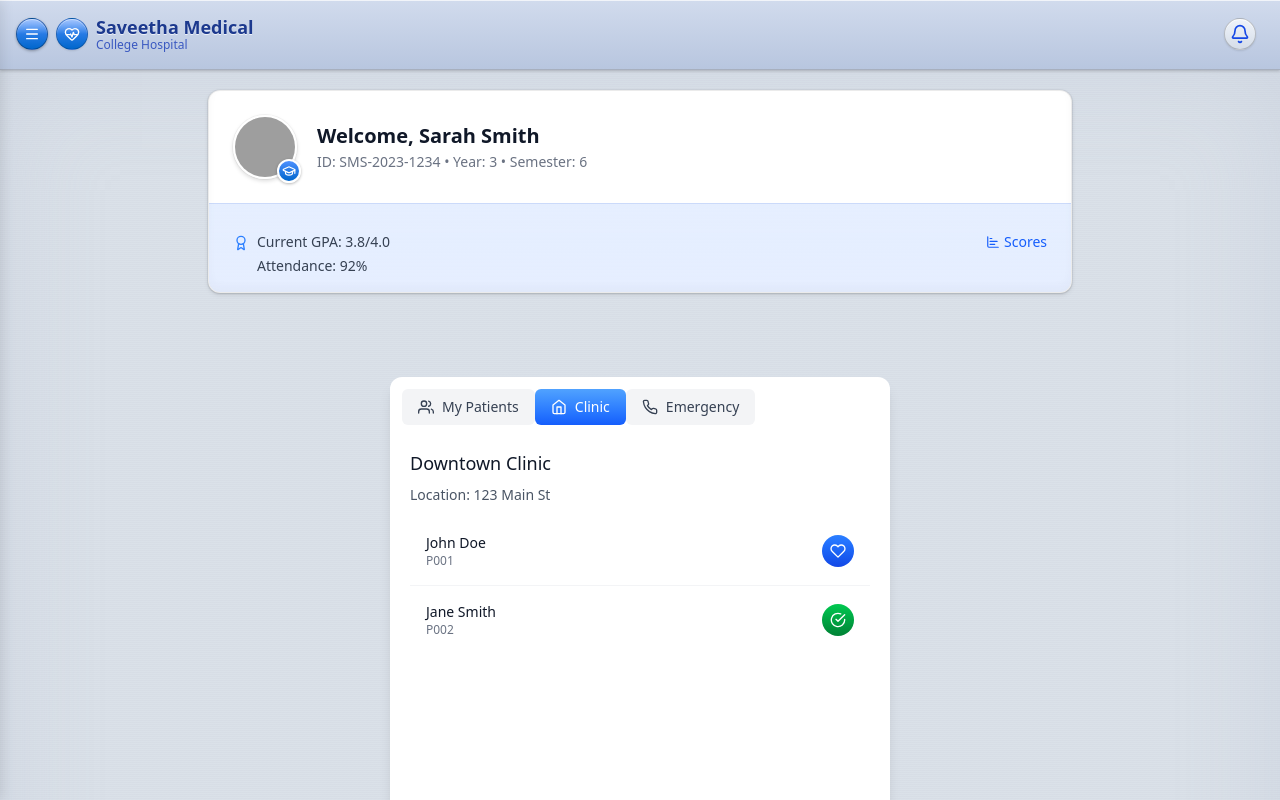
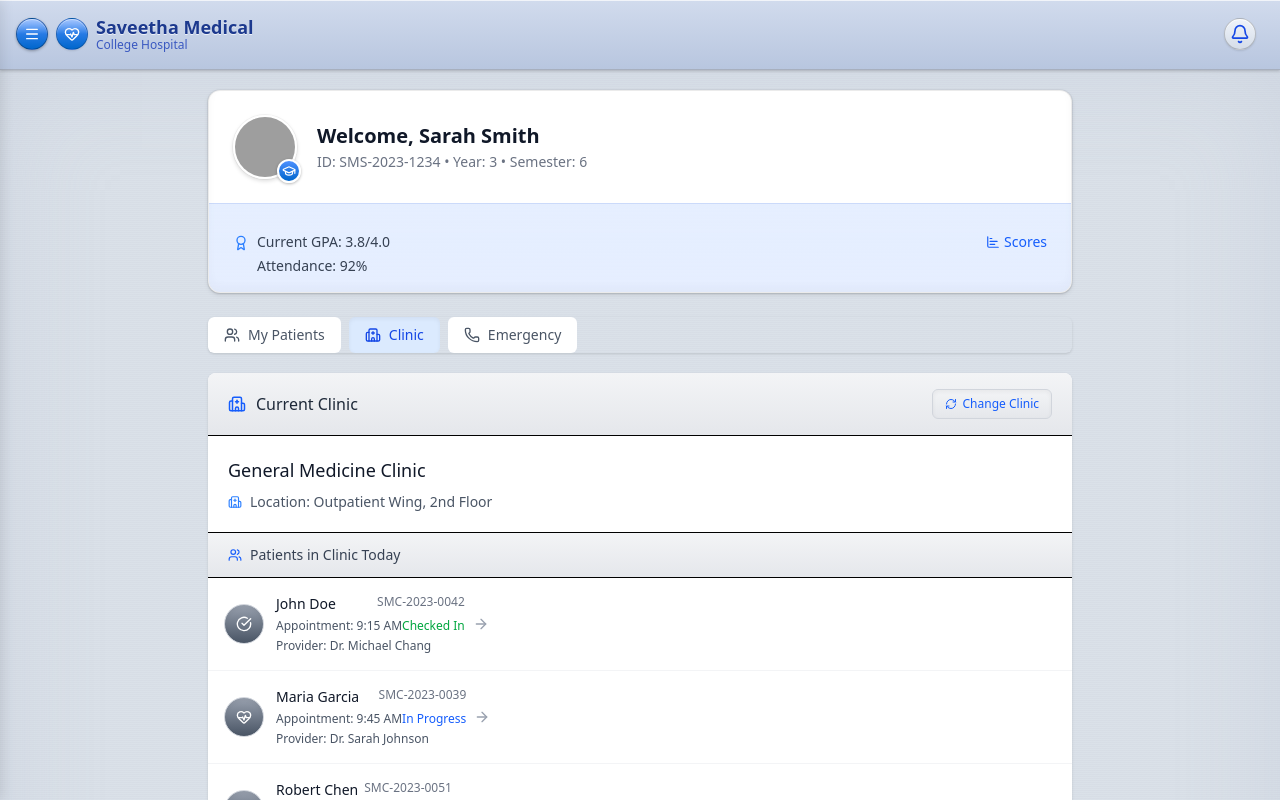
Before and after one commit to Mukunthan-A-R/simats-medical-client, a React (Vite) app: page /student/dashboard in a window 1280 px wide. Both pictures are taken after a click on the button "Clinic". Shown: the top 800 px of the page. Built offline with nearby package versions, Linux system fonts and the light colour scheme; grey boxes are pictures that could not be loaded.

Commit message:
window tab UI

```diff
--- a/src/components/StudentDashboardProfile.jsx
+++ b/src/components/StudentDashboardProfile.jsx
@@ -5,7 +5,7 @@ export default function StudentProfileCard({ onNavigate }) {
   const [activeTab, setActiveTab] = useState(null);
 
   return (
-    <div className="px-4 py-5 max-w-4xl mx-auto w-full">
+    <div>
       {/* Student Profile Card */}
       <div
         className="overflow-hidden mb-6 cursor-pointer transform transition-transform duration-200 hover:scale-[1.01]"
--- a/src/components/StudentDashboardSliderWindow.jsx
+++ b/src/components/StudentDashboardSliderWindow.jsx
@@ -1,196 +1,352 @@
+// StudentDashboardSliderWindow.jsx
 import React, { useState } from "react";
 import {
-  FiUsers,
-  FiHome,
-  FiPhone,
-  FiArrowRight,
-  FiRefreshCw,
-  FiCheckCircle,
-  FiClock,
-  FiHeart,
-  FiMail,
-} from "react-icons/fi";
+  UsersIcon,
+  HospitalIcon,
+  PhoneIcon,
+  RefreshCwIcon,
+  ArrowRightIcon,
+  CheckCircleIcon,
+  HeartPulseIcon,
+  ClockIcon,
+  ChevronDownIcon,
+} from "lucide-react"; // Adjust the icon import path if needed
 
-const aquaButtonStyle =
-  "bg-gradient-to-b from-blue-400 to-blue-600 text-white font-medium";
-const aquaGlossEffect = "shadow-md";
+// Mock data (trimmed)
+const assignedPatients = [
+  { id: "SMC-2023-0042", name: "John Doe", age: 45, diagnosis: "Hypertension" },
+  {
+    id: "SMC-2023-0039",
+    name: "Maria Garcia",
+    age: 62,
+    diagnosis: "Type 2 Diabetes",
+  },
+  {
+    id: "SMC-2023-0051",
+    name: "Robert Chen",
+    age: 34,
+    diagnosis: "Acute Bronchitis",
+  },
+];
+const additionalPatients = [
+  { id: "SMC-2023-0063", name: "Emily Wong", age: 29, diagnosis: "Migraine" },
+  {
+    id: "SMC-2023-0071",
+    name: "James Smith",
+    age: 53,
+    diagnosis: "Lower Back Pain",
+  },
+  {
+    id: "SMC-2023-0084",
+    name: "Sophia Rodriguez",
+    age: 41,
+    diagnosis: "Asthma",
+  },
+  { id: "SMC-2023-0097", name: "David Kim", age: 67, diagnosis: "Arthritis" },
+  {
+    id: "SMC-2023-0105",
+    name: "Olivia Johnson",
+    age: 36,
+    diagnosis: "Gastritis",
+  },
+];
+const availableClinics = [
+  {
+    id: "clinic-001",
+    name: "General Medicine Clinic",
+    date: "May 28, 2023",
+    time: "9:00 AM - 12:00 PM",
+    location: "Outpatient Wing, 2nd Floor",
+    attendingDoctor: "Dr. Sarah Johnson",
+  },
+  {
+    id: "clinic-002",
+    name: "Cardiology Clinic",
+    date: "May 29, 2023",
+    time: "10:00 AM - 2:00 PM",
+    location: "Cardiac Care Center, 3rd Floor",
+    attendingDoctor: "Dr. Robert Miller",
+  },
+  {
+    id: "clinic-003",
+    name: "Pediatrics Clinic",
+    date: "May 30, 2023",
+    time: "8:30 AM - 11:30 AM",
+    location: "Children's Wing, 1st Floor",
+    attendingDoctor: "Dr. Emily Rodriguez",
+  },
+];
+const currentClinic = {
+  name: "General Medicine Clinic",
+  location: "Outpatient Wing, 2nd Floor",
+  patients: [
+    {
+      id: "SMC-2023-0042",
+      name: "John Doe",
+      time: "9:15 AM",
+      status: "Checked In",
+      treatmentProvider: "Dr. Michael Chang",
+    },
+    {
+      id: "SMC-2023-0039",
+      name: "Maria Garcia",
+      time: "9:45 AM",
+      status: "In Progress",
+      treatmentProvider: "Dr. Sarah Johnson",
+    },
+    {
+      id: "SMC-2023-0051",
+      name: "Robert Chen",
+      time: "10:30 AM",
+      status: "Waiting",
+      treatmentProvider: "Dr. Emily Rodriguez",
+    },
+    {
+      id: "SMC-2023-0063",
+      name: "Emily Wong",
+      time: "11:00 AM",
+      status: "Waiting",
+      treatmentProvider: "Dr. Robert Miller",
+    },
+    {
+      id: "SMC-2023-0071",
+      name: "James Smith",
+      time: "11:30 AM",
+      status: "Waiting",
+      treatmentProvider: "Dr. Jessica Williams",
+    },
+  ],
+};
+const emergencyContacts = [
+  {
+    id: "doc-001",
+    name: "Dr. Sarah Johnson",
+    specialty: "Internal Medicine",
+    phone: "+91 98765 43210",
+    status: "available",
+    photo:
+      "https://images.unsplash.com/photo-1559839734-2b71ea197ec2?ixlib=rb-4.0.3&auto=format&fit=crop&w=200&q=80",
+  },
+  {
+    id: "doc-002",
+    name: "Dr. Robert Miller",
+    specialty: "Cardiology",
+    phone: "+91 87654 32109",
+    status: "available",
+    photo:
+      "https://images.unsplash.com/photo-1612349317150-e413f6a5b16d?ixlib=rb-4.0.3&auto=format&fit=crop&w=200&q=80",
+  },
+  {
+    id: "doc-003",
+    name: "Dr. Emily Rodriguez",
+    specialty: "Pediatrics",
+    phone: "+91 76543 21098",
+    status: "busy",
+    photo:
+      "https://images.unsplash.com/photo-1594824476967-48c8b964273f?ixlib=rb-4.0.3&auto=format&fit=crop&w=200&q=80",
+  },
+  {
+    id: "doc-004",
+    name: "Dr. Michael Chang",
+    specialty: "Surgery",
+    phone: "+91 65432 10987",
+    status: "unavailable",
+    photo:
+      "https://images.unsplash.com/photo-1537368910025-700350fe46c7?ixlib=rb-4.0.3&auto=format&fit=crop&w=200&q=80",
+  },
+  {
+    id: "doc-005",
+    name: "Dr. Jessica Williams",
+    specialty: "Emergency Medicine",
+    phone: "+91 54321 09876",
+    status: "available",
+    photo:
+      "https://images.unsplash.com/photo-1622253692010-333f2da6031d?ixlib=rb-4.0.3&auto=format&fit=crop&w=200&q=80",
+  },
+];
 
+// Tab button helper
 const TabButton = ({ isActive, onClick, icon, label }) => (
   <button
-    className={`flex items-center gap-2 px-4 py-2 text-sm font-medium rounded-md ${
-      isActive ? aquaButtonStyle : "bg-gray-100 text-gray-700"
+    onClick={onClick}
+    className={`flex items-center px-4 py-2 mr-2 rounded-md font-medium text-sm ${
+      isActive
+        ? "bg-blue-100 text-blue-700 shadow-inner"
+        : "bg-white text-gray-600 hover:bg-blue-50"
     }`}
-    onClick={onClick}
   >
-    {icon} {label}
+    {icon}
+    <span className="ml-2">{label}</span>
   </button>
 );
 
-const StudentDashboardSliderWindow = () => {
+export default function StudentDashboardSliderWindow() {
   const [activeTab, setActiveTab] = useState("patients");
   const [showAllPatients, setShowAllPatients] = useState(false);
-  const [selectedClinic, setSelectedClinic] = useState({
-    name: "Downtown Clinic",
-    location: "123 Main St",
-    patients: [
-      {
-        id: "P001",
-        name: "John Doe",
-        time: "10:00 AM",
-        status: "In Progress",
-        treatmentProvider: "Dr. Smith",
-      },
-      {
-        id: "P002",
-        name: "Jane Smith",
-        time: "11:00 AM",
-        status: "Checked In",
-        treatmentProvider: "Dr. Lee",
-      },
-    ],
-  });
+  const [showClinicSelector, setShowClinicSelector] = useState(false);
+  const [selectedClinic, setSelectedClinic] = useState(currentClinic);
 
-  const assignedPatients = [
-    { id: "PT001", name: "Alice Johnson", age: 22, diagnosis: "Flu" },
-    { id: "PT002", name: "Bob Williams", age: 25, diagnosis: "Sprained Ankle" },
-  ];
-
-  const emergencyContacts = [
-    {
-      id: "D001",
-      name: "Dr. House",
-      specialty: "Diagnostics",
-      department: "Internal",
-      status: "available",
-      phone: "555-1234",
-      email: "house@example.com",
-      availability: "24/7",
-      photo: "https://via.placeholder.com/48",
-    },
-    {
-      id: "D002",
-      name: "Dr. Watson",
-      specialty: "Surgery",
-      department: "General",
-      status: "busy",
-      phone: "555-5678",
-      email: "watson@example.com",
-      availability: "9AM-5PM",
-      photo: "https://via.placeholder.com/48",
-    },
-  ];
-
-  const getStatusGradient = (status) => {
-    switch (status) {
-      case "In Progress":
-        return "bg-gradient-to-b from-blue-500 to-blue-700";
-      case "Checked In":
-        return "bg-gradient-to-b from-green-500 to-green-700";
-      default:
-        return "bg-gradient-to-b from-gray-400 to-gray-600";
-    }
+  const handleChangeClinic = () => setShowClinicSelector(!showClinicSelector);
+  const selectClinic = (clinic) => {
+    setSelectedClinic(clinic);
+    setShowClinicSelector(false);
   };
-
-  const getEmergencyStatusGradient = (status) => {
-    switch (status) {
-      case "available":
-        return "bg-gradient-to-b from-green-500 to-green-700";
-      case "busy":
-        return "bg-gradient-to-b from-yellow-500 to-yellow-700";
-      case "unavailable":
-        return "bg-gradient-to-b from-red-500 to-red-700";
-      default:
-        return "bg-gray-400";
-    }
-  };
+  const onNavigate = (path) => console.log("Navigate to:", path);
 
   return (
-    <div className="flex justify-center my-10">
-      {/* Container with fixed size matching user profile */}
-      <div
-        className="w-[500px] h-[650px] rounded-xl shadow-lg flex flex-col overflow-hidden"
-        style={{ background: "white" }}
-      >
+    <div className="w-full">
       {/* Tabs */}
-        <div className="flex mb-3 overflow-x-auto p-3">
+      <div className="flex mb-5 overflow-x-auto scrollbar-hide w-full rounded-md shadow-sm">
         <TabButton
           isActive={activeTab === "patients"}
           onClick={() => setActiveTab("patients")}
-            icon={<FiUsers size={16} />}
+          icon={<UsersIcon size={16} />}
           label="My Patients"
         />
         <TabButton
           isActive={activeTab === "clinic"}
           onClick={() => setActiveTab("clinic")}
-            icon={<FiHome size={16} />}
+          icon={<HospitalIcon size={16} />}
           label="Clinic"
         />
         <TabButton
           isActive={activeTab === "emergency"}
           onClick={() => setActiveTab("emergency")}
-            icon={<FiPhone size={16} />}
+          icon={<PhoneIcon size={16} />}
           label="Emergency"
         />
       </div>
 
-        {/* Tab Content */}
-        <div className="flex-1 overflow-y-auto px-5 pb-5">
-          {/* Patients Tab */}
+      <div className="tab-content">
+        {/* My Patients Tab */}
         {activeTab === "patients" && (
-            <div>
-              {assignedPatients.map((patient) => (
+          <div className="overflow-hidden mb-6 rounded-lg shadow-sm bg-white animate-fadeIn">
+            <div className="px-5 py-4 border-b flex items-center justify-between bg-gradient-to-b from-gray-100 to-gray-200">
+              <div className="flex items-center">
+                <UsersIcon size={18} className="text-blue-600 mr-2.5" />
+                <h3 className="font-medium text-gray-800 text-base">
+                  Patients Assigned to Me
+                </h3>
+              </div>
+              <button
+                onClick={handleChangeClinic}
+                className="px-3 py-1.5 rounded-md text-xs font-medium bg-gradient-to-b from-gray-100 to-gray-200 text-blue-600 flex items-center border border-gray-300 shadow-inner"
+              >
+                <RefreshCwIcon size={12} className="mr-1.5" /> Refresh List
+              </button>
+            </div>
+            <div className="divide-y divide-gray-100">
+              {[
+                ...assignedPatients,
+                ...(showAllPatients ? additionalPatients : []),
+              ].map((patient) => (
                 <div
                   key={patient.id}
-                  className="p-4 hover:bg-blue-50 transition-colors rounded-lg mb-3 cursor-pointer flex justify-between items-center"
+                  className="p-4 hover:bg-blue-50 transition-colors cursor-pointer flex items-center justify-between"
+                  onClick={() =>
+                    onNavigate(`patient-case-record/${patient.id}`)
+                  }
                 >
+                  <div className="flex items-center">
+                    <div className="w-10 h-10 rounded-full bg-gradient-to-b from-blue-400 to-blue-700 flex items-center justify-center mr-3 shadow-inner border border-gray-300">
+                      <UsersIcon size={16} className="text-white" />
+                    </div>
                     <div>
                       <p className="text-sm font-medium text-gray-900">
                         {patient.name}
                       </p>
-                    <p className="text-xs text-gray-500">{patient.id}</p>
-                  </div>
-                  <div className="text-sm text-gray-700">
-                    {patient.age} yrs • {patient.diagnosis}
+                      <p className="text-xs text-gray-600">
+                        {patient.age} years • {patient.diagnosis}
+                      </p>
                     </div>
                   </div>
+                  <ArrowRightIcon size={14} className="text-blue-600" />
+                </div>
               ))}
+            </div>
+            <div className="px-5 py-3 border-t flex justify-center bg-gradient-to-b from-gray-100 to-gray-200">
               <button
                 onClick={() => setShowAllPatients(!showAllPatients)}
-                className="px-4 py-2 rounded-md bg-blue-600 text-white text-sm font-medium w-full"
+                className="px-4 py-2 rounded-md text-sm font-medium bg-gradient-to-b from-blue-500 to-blue-700 text-white flex items-center shadow-inner border border-gray-300"
               >
+                <span>
                   {showAllPatients ? "Show Less" : "View All Patients"}
+                </span>
+                <ChevronDownIcon
+                  size={16}
+                  className={`ml-1.5 transition-transform duration-300 ${
+                    showAllPatients ? "rotate-180" : ""
+                  }`}
+                />
               </button>
+            </div>
           </div>
         )}
 
         {/* Clinic Tab */}
         {activeTab === "clinic" && (
-            <div>
-              <p className="text-lg font-medium text-gray-900 mb-2">
-                {selectedClinic.name}
-              </p>
-              <p className="text-sm text-gray-600 mb-3">
-                Location: {selectedClinic.location}
-              </p>
-              <div className="divide-y divide-gray-100">
-                {selectedClinic.patients.map((patient) => (
+          <div className="overflow-hidden mb-6 rounded-lg shadow-sm bg-white animate-fadeIn">
+            <div className="px-5 py-4 border-b flex items-center justify-between bg-gradient-to-b from-gray-100 to-gray-200">
+              <div className="flex items-center">
+                <HospitalIcon size={18} className="text-blue-600 mr-2.5" />
+                <h3 className="font-medium text-gray-800 text-base">
+                  Current Clinic
+                </h3>
+              </div>
+              <button
+                onClick={handleChangeClinic}
+                className="px-3 py-1.5 rounded-md text-xs font-medium bg-gradient-to-b from-gray-100 to-gray-200 text-blue-600 flex items-center border border-gray-300 shadow-inner"
+              >
+                <RefreshCwIcon size={12} className="mr-1.5" /> Change Clinic
+              </button>
+            </div>
+
+            {/* Clinic Selector */}
+            {showClinicSelector && (
+              <div className="p-4 bg-blue-50 border-b border-blue-100 animate-slideDown">
+                <h4 className="text-sm font-medium text-blue-800 mb-3">
+                  Select a Clinic:
+                </h4>
+                <div className="space-y-2">
+                  {availableClinics.map((clinic) => (
                     <div
-                    key={patient.id}
-                    className="p-4 hover:bg-blue-50 transition-colors cursor-pointer flex justify-between items-center"
+                      key={clinic.id}
+                      className="p-3 bg-white rounded-lg border border-blue-100 cursor-pointer hover:bg-blue-50 transition-colors"
+                      onClick={() => selectClinic(clinic)}
                     >
+                      <div className="flex justify-between items-center">
                         <div>
                           <p className="text-sm font-medium text-gray-900">
-                        {patient.name}
+                            {clinic.name}
                           </p>
-                      <p className="text-xs text-gray-500">{patient.id}</p>
+                          <p className="text-xs text-gray-600 mt-0.5">
+                            {clinic.date} • {clinic.time}
+                          </p>
                         </div>
+                        <div className="flex items-center">
+                          <p className="text-xs text-gray-600 mr-2">
+                            {clinic.attendingDoctor}
+                          </p>
                           <div
-                      className={`w-8 h-8 rounded-full flex items-center justify-center text-white ${getStatusGradient(
-                        patient.status
-                      )}`}
+                            className={`w-6 h-6 rounded-full flex items-center justify-center ${
+                              selectedClinic.id === clinic.id
+                                ? "bg-green-600"
+                                : "bg-gray-200"
+                            }`}
                           >
-                      {patient.status === "In Progress" && <FiHeart />}
-                      {patient.status === "Checked In" && <FiCheckCircle />}
+                            {selectedClinic.id === clinic.id ? (
+                              <CheckCircleIcon
+                                size={14}
+                                className="text-white"
+                              />
+                            ) : (
+                              <ArrowRightIcon
+                                size={14}
+                                className="text-gray-500"
+                              />
+                            )}
+                          </div>
+                        </div>
                       </div>
                     </div>
                   ))}
@@ -198,49 +354,126 @@ const StudentDashboardSliderWindow = () => {
               </div>
             )}
 
-          {/* Emergency Tab */}
-          {activeTab === "emergency" && (
-            <div>
-              {emergencyContacts.map((contact) => (
+            <div className="p-5 border-b">
+              <p className="text-lg font-medium text-gray-900 mb-2">
+                {selectedClinic.name}
+              </p>
+              <div className="flex items-center text-sm text-gray-600">
+                <HospitalIcon size={14} className="text-blue-500 mr-2" />
+                <p>Location: {selectedClinic.location}</p>
+              </div>
+            </div>
+
+            <div className="px-5 py-3 border-b bg-gradient-to-b from-gray-100 to-gray-200">
+              <p className="text-sm font-medium text-gray-700 flex items-center">
+                <UsersIcon size={14} className="mr-2 text-blue-600" /> Patients
+                in Clinic Today
+              </p>
+            </div>
+
+            <div className="divide-y divide-gray-100">
+              {currentClinic.patients.map((patient) => (
                 <div
-                  key={contact.id}
-                  className="p-4 hover:bg-blue-50 transition-colors rounded-lg mb-3 flex justify-between items-center"
+                  key={patient.id}
+                  className="p-4 hover:bg-blue-50 transition-colors cursor-pointer flex items-center justify-between"
                 >
-                  <div className="flex items-center gap-3">
-                    <div
-                      className={`w-12 h-12 rounded-full flex items-center justify-center text-white ${getEmergencyStatusGradient(
-                        contact.status
-                      )}`}
+                  <div className="flex items-center">
+                    <div className="w-10 h-10 rounded-full bg-gradient-to-b from-gray-400 to-gray-600 flex items-center justify-center mr-3 shadow-inner border border-gray-300">
+                      {patient.status === "In Progress" ? (
+                        <HeartPulseIcon size={16} className="text-white" />
+                      ) : patient.status === "Checked In" ? (
+                        <CheckCircleIcon size={16} className="text-white" />
+                      ) : (
+                        <ClockIcon size={16} className="text-white" />
+                      )}
+                    </div>
+                    <div className="flex-1">
+                      <div className="flex justify-between">
+                        <p className="text-sm font-medium text-gray-900">
+                          {patient.name}
+                        </p>
+                        <p className="text-xs text-gray-500">{patient.id}</p>
+                      </div>
+                      <div className="flex justify-between mt-1">
+                        <p className="text-xs text-gray-600">
+                          Appointment: {patient.time}
+                        </p>
+                        <p
+                          className={`text-xs font-medium ${
+                            patient.status === "In Progress"
+                              ? "text-blue-600"
+                              : patient.status === "Checked In"
+                              ? "text-green-600"
+                              : "text-gray-600"
+                          }`}
                         >
-                      {contact.status === "available" && <FiCheckCircle />}
-                      {contact.status === "busy" && <FiClock />}
-                      {contact.status === "unavailable" && <FiArrowRight />}
+                          {patient.status}
+                        </p>
                       </div>
-                    <div>
-                      <p className="text-sm font-medium text-gray-900">
-                        {contact.name}
-                      </p>
-                      <p className="text-xs text-gray-500">
-                        {contact.specialty} • {contact.department}
+                      <div className="mt-1 flex items-center">
+                        <p className="text-xs text-gray-600">
+                          <span className="font-medium">Provider:</span>{" "}
+                          {patient.treatmentProvider}
                         </p>
                       </div>
                     </div>
-                  <div className="flex gap-2">
-                    <button className="px-3 py-1.5 rounded-md text-xs font-medium bg-green-500 text-white flex items-center gap-1">
-                      <FiPhone /> Call
-                    </button>
-                    <button className="px-3 py-1.5 rounded-md text-xs font-medium bg-blue-200 text-blue-700 flex items-center gap-1">
-                      <FiMail /> Email
-                    </button>
+                    <ArrowRightIcon size={16} className="text-gray-400 ml-2" />
                   </div>
                 </div>
               ))}
             </div>
+
+            <div className="px-5 py-3 border-t bg-gradient-to-b from-gray-100 to-gray-200" />
+          </div>
+        )}
+
+        {/* Emergency Tab */}
+        {activeTab === "emergency" && (
+          <div className="overflow-hidden mb-6 rounded-lg shadow-sm bg-white animate-fadeIn">
+            <div className="px-5 py-4 border-b flex items-center justify-between bg-gradient-to-b from-gray-100 to-gray-200">
+              <div className="flex items-center">
+                <PhoneIcon size={18} className="text-blue-600 mr-2.5" />
+                <h3 className="font-medium text-gray-800 text-base">
+                  Emergency Contacts
+                </h3>
+              </div>
+            </div>
+            <div className="divide-y divide-gray-100">
+              {emergencyContacts.map((contact) => (
+                <div
+                  key={contact.id}
+                  className="p-4 hover:bg-blue-50 transition-colors cursor-pointer flex items-center"
+                >
+                  <img
+                    src={contact.photo}
+                    alt={contact.name}
+                    className="w-10 h-10 rounded-full mr-3"
+                  />
+                  <div className="flex-1">
+                    <p className="text-sm font-medium text-gray-900">
+                      {contact.name}
+                    </p>
+                    <p className="text-xs text-gray-600">
+                      {contact.specialty} • {contact.phone}
+                    </p>
+                  </div>
+                  <div
+                    className={`px-2 py-1 rounded-full text-xs font-medium ${
+                      contact.status === "available"
+                        ? "bg-green-100 text-green-700"
+                        : contact.status === "busy"
+                        ? "bg-yellow-100 text-yellow-700"
+                        : "bg-red-100 text-red-700"
+                    }`}
+                  >
+                    {contact.status}
+                  </div>
+                </div>
+              ))}
+            </div>
+          </div>
         )}
       </div>
     </div>
-    </div>
   );
-};
-
-export default StudentDashboardSliderWindow;
+}
--- a/src/pages/student/StudentDashboard.jsx
+++ b/src/pages/student/StudentDashboard.jsx
@@ -5,7 +5,7 @@ import StudentDashboardSliderWindow from "../../components/StudentDashboardSlide
 
 const StudentDashboard = () => {
   return (
-    <div>
+    <div className="px-4 py-5 max-w-4xl mx-auto w-full">
       <StudentDashboardProfile></StudentDashboardProfile>
       <StudentDashboardSliderWindow></StudentDashboardSliderWindow>
     </div>
```
Lines whose indentation alone changed are shown as unchanged.
